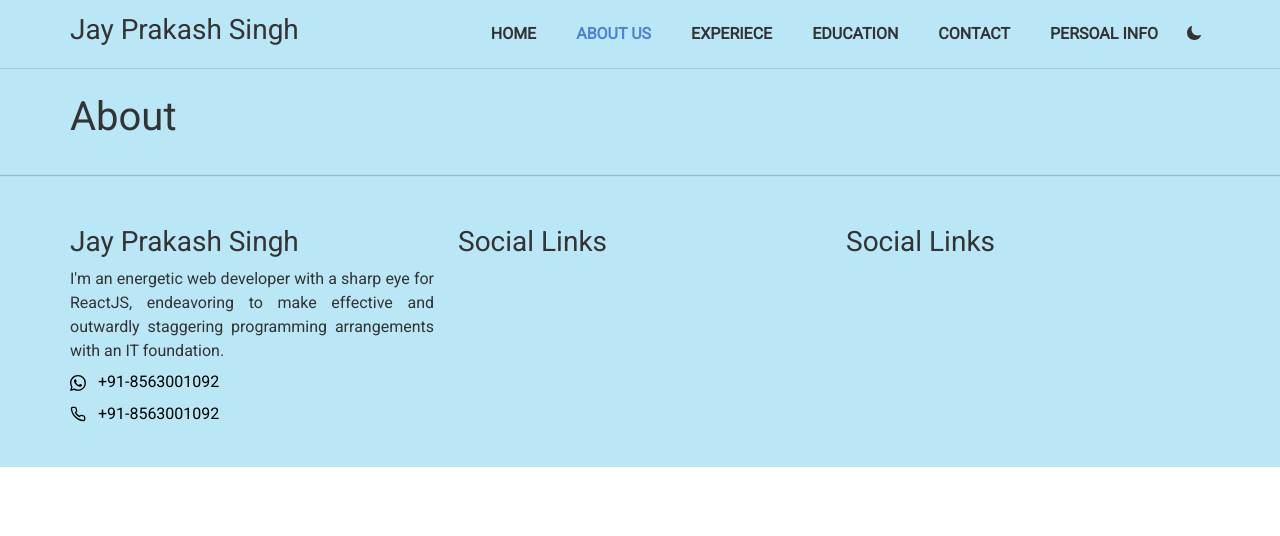
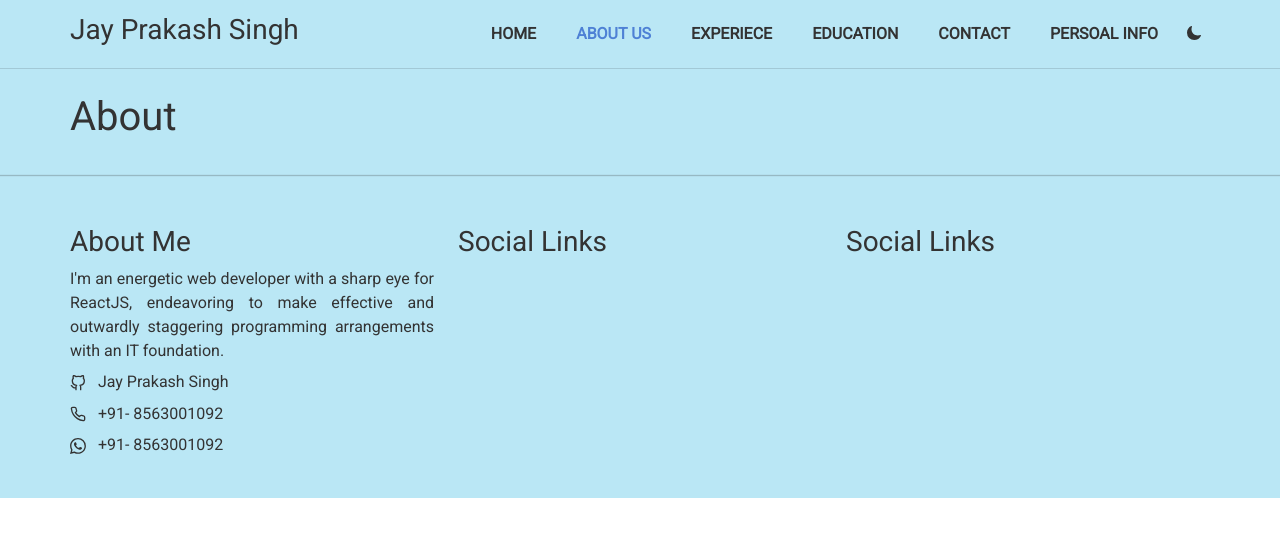
Before and after one commit to jayprakashcs12/portfolio.jps, a React (Create React App) app: page /about-us in a window 1280 px wide. Shown: the top 536 px of the page. Built offline with nearby package versions, Linux system fonts and the light colour scheme.

Commit message:
Social Link

```diff
--- a/src/components/common/Footer.jsx
+++ b/src/components/common/Footer.jsx
@@ -1,21 +1,24 @@
 import React from 'react';
 import { Col, Container, Row } from "react-bootstrap";
 import { BsWhatsapp } from "react-icons/bs";
-import { FiPhone } from "react-icons/fi";
+import { FiGithub, FiPhone } from "react-icons/fi";
 
 const Footer = ({ theme }) => {
 
     let phoneNumber = '8563001092';
+    let personName = 'Jay Prakash Singh';
     let phoneURL = `tel:${phoneNumber}`;
     let whatsAppUrl = `https://wa.me/${phoneNumber}`;
+    let gitHubUrl = `https://github.com/jayprakashcs12`;
 
     let contactItems = [
-        { text: phoneNumber, url: whatsAppUrl, icon: <BsWhatsapp /> }, { text: phoneNumber, url: phoneURL, icon: <FiPhone /> },
+        { text: personName, url: gitHubUrl, icon: <FiGithub /> }, { text: phoneNumber, url: phoneURL, icon: <FiPhone /> },
+        { text: phoneNumber, url: whatsAppUrl, icon: <BsWhatsapp /> }
     ];
 
     let listItemStyle = { listStyleType: 'none', padding: 0 };
 
-    let linkStyle = (theme) => ({ color: theme === 'dark' ? 'white' : 'black', textDecoration: "none" });
+    let linkStyle = (theme) => ({ color: theme === 'dark' ? '#ffffff' : '#6ca5c3', textDecoration: "none" });
 
     return (
 
@@ -24,7 +27,7 @@ const Footer = ({ theme }) => {
             <Container className='pro-conent'>
                 <Row>
                     <Col lg={4} md={6} sm={12} className='mt-4'>
-                        <h3>Jay Prakash Singh</h3>
+                        <h3>About Me</h3>
                         <p className='foot-text'>
                             I'm an energetic web developer with a sharp eye for ReactJS, endeavoring to make effective and
                             outwardly staggering programming arrangements with an IT foundation.
@@ -32,8 +35,8 @@ const Footer = ({ theme }) => {
                         <ol style={listItemStyle}>
                             {contactItems.map((item, index) => (
                                 <li key={index} style={{marginTop:"2%"}}>
-                                    <a href={item.url} target="_blank" style={linkStyle(theme)}>
-                                        {item.icon} &nbsp; +91-{item.text}
+                                    <a href={item.url} target="_blank" className={`foot-link ${theme}`}>
+                                        {item.icon} &nbsp; {phoneNumber === item.text && '+91-'} {item.text}
                                     </a>
                                 </li>
                             ))}
--- a/src/css/footer.css
+++ b/src/css/footer.css
@@ -18,3 +18,12 @@
     text-align: justify;
     margin: 2% 0;
 }
+
+.foot-link {
+    text-decoration: none;
+    color: var(--button-text-color);
+}
+
+.foot-link.dark {
+    color: var(--button-text-color);
+}
```
